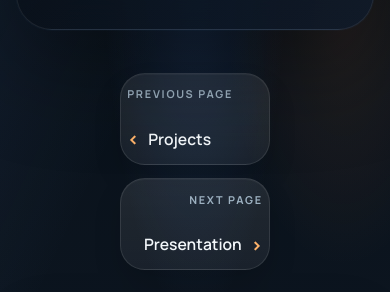
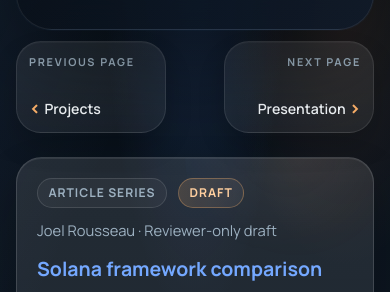
Before and after one commit to v4lproik/v4lproik.github.io, a website: page research/index.html in a window 390 px wide. Shown: the part 930-1222 px from the top of the page. Drawn offline with Linux system fonts and the light colour scheme.

Commit message:
fix(navigation): keep mobile pager on one row

```diff
--- a/research/index.html
+++ b/research/index.html
@@ -98,6 +98,20 @@
       .research-stack {
         display: grid;
         gap: 1.5rem;
+      }
+
+      @media (max-width: 39.999rem) {
+        .research-stack {
+          gap: 0;
+        }
+
+        .research-stack > * + * {
+          margin-top: 1.5rem;
+        }
+
+        .research-stack > .hero-side-controls {
+          margin-top: 0.65rem;
+        }
       }
 
       .archive-card,
--- a/styles/site.css
+++ b/styles/site.css
@@ -1174,12 +1174,32 @@
 
   @media (max-width: 39.999rem) {
     .hero-side-controls {
-      grid-template-columns: minmax(0, 1fr);
+      grid-template-columns: repeat(2, minmax(0, 1fr));
     }
 
     .hero-side-control-prev,
     .hero-side-control-next {
-      justify-self: center;
+      max-width: 100%;
+    }
+
+    .hero-side-controls .hero-side-control-prev {
+      padding-inline: 0.75rem 0.15rem;
+    }
+
+    .hero-side-controls .hero-side-control-next {
+      padding-inline: 0.15rem 0.75rem;
+    }
+
+    .hero-side-controls .hero-side-row {
+      gap: 0.2rem;
+    }
+
+    .hero-bottom-controls {
+      margin-top: 0.65rem;
+    }
+
+    .hero-side-controls .hero-side-name {
+      font-size: 0.88rem;
     }
 
     .hero-bottom-controls .hero-side-controls {
```
Also changed, not shown: assets/site.css.
